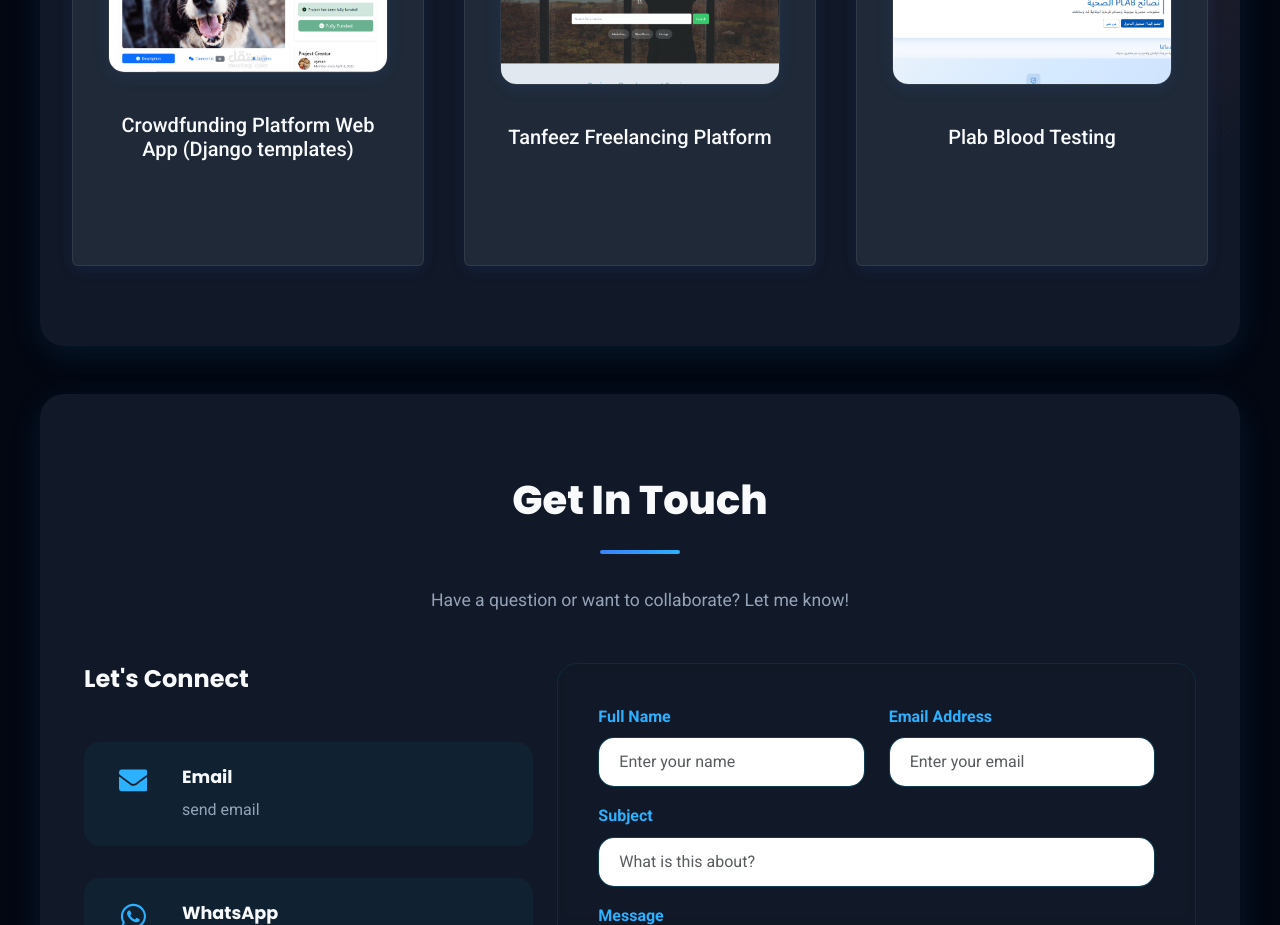
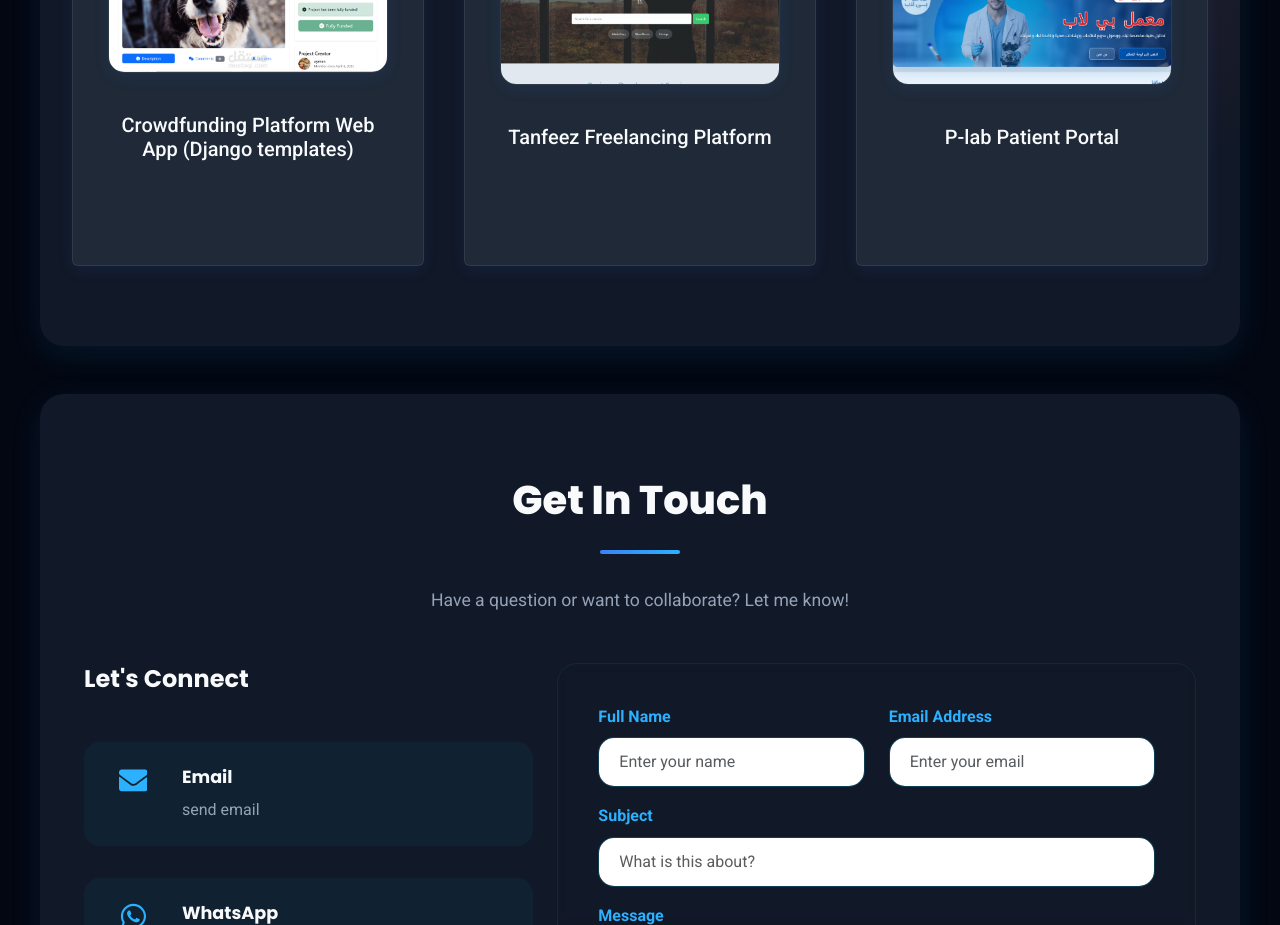
Before and after one commit to AymanCE-SE/My-portfolio, a React (Vite) app in the folder portfolio/: page / in a window 1280 px wide. Shown: the part 3220-4145 px from the top of the page. Built offline with nearby package versions, Linux system fonts and the light colour scheme.

Commit message:
portfolio content updates

```diff
--- a/portfolio/src/components/Portfolio.jsx
+++ b/portfolio/src/components/Portfolio.jsx
@@ -55,7 +55,7 @@ const projects = [
     image: tanfeezImg
   },
   {
-    title: "Plab Blood Testing",
+    title: "P-lab Patient Portal",
     description: "-Django-based patient portal for lab report delivery, with a secure admin-managed workflow.\n-Custom phone-number login, patient dashboard, profile editing, password change, and PDF test-result downloads.\n-Supports English/Arabic with RTL layout and i18n, plus blog posts and lab announcements.\n-Uses dotenv-driven config, WhiteNoise static serving, optional Cloudinary media storage, and a custom lab_core app architecture.",
     github: "https://github.com/AymanCE-SE/Plab",
     demo: "https://plab.pythonanywhere.com/",
```
Also changed, not shown: portfolio/src/assets/plab.png.
